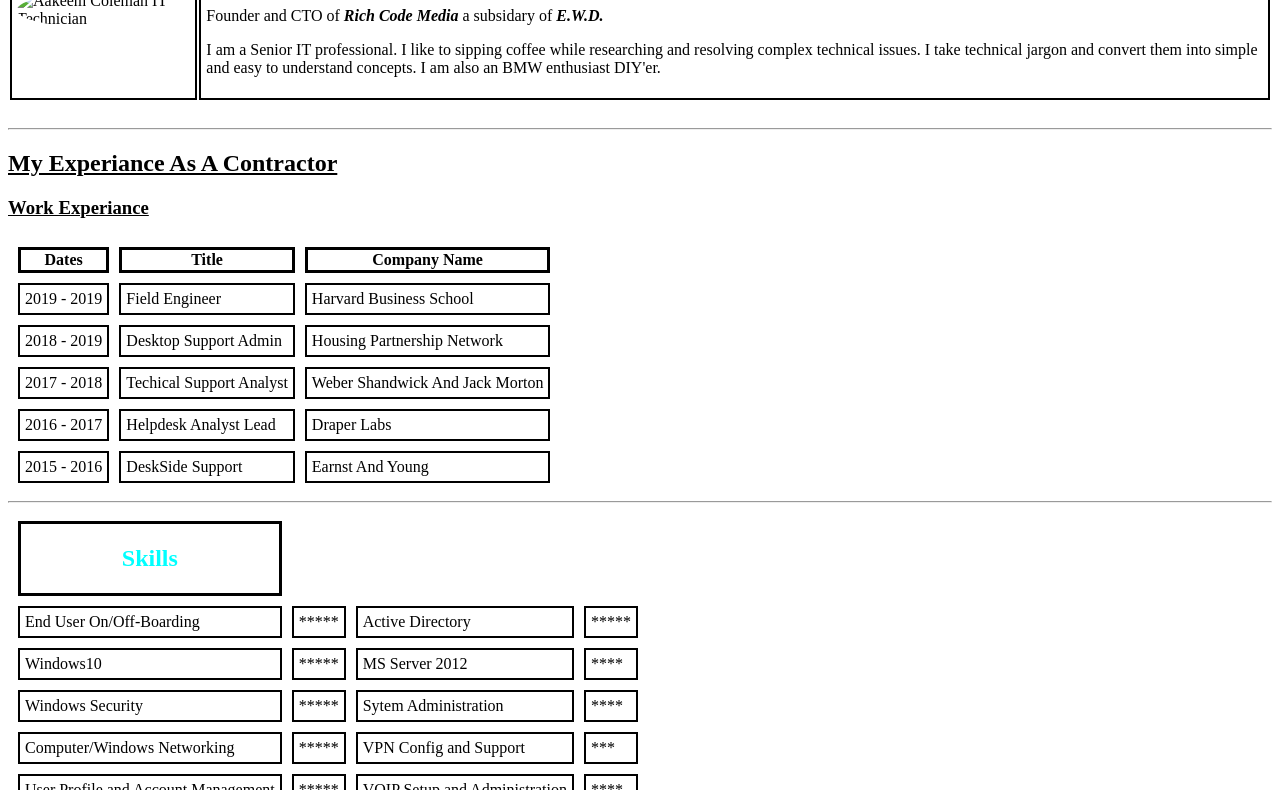
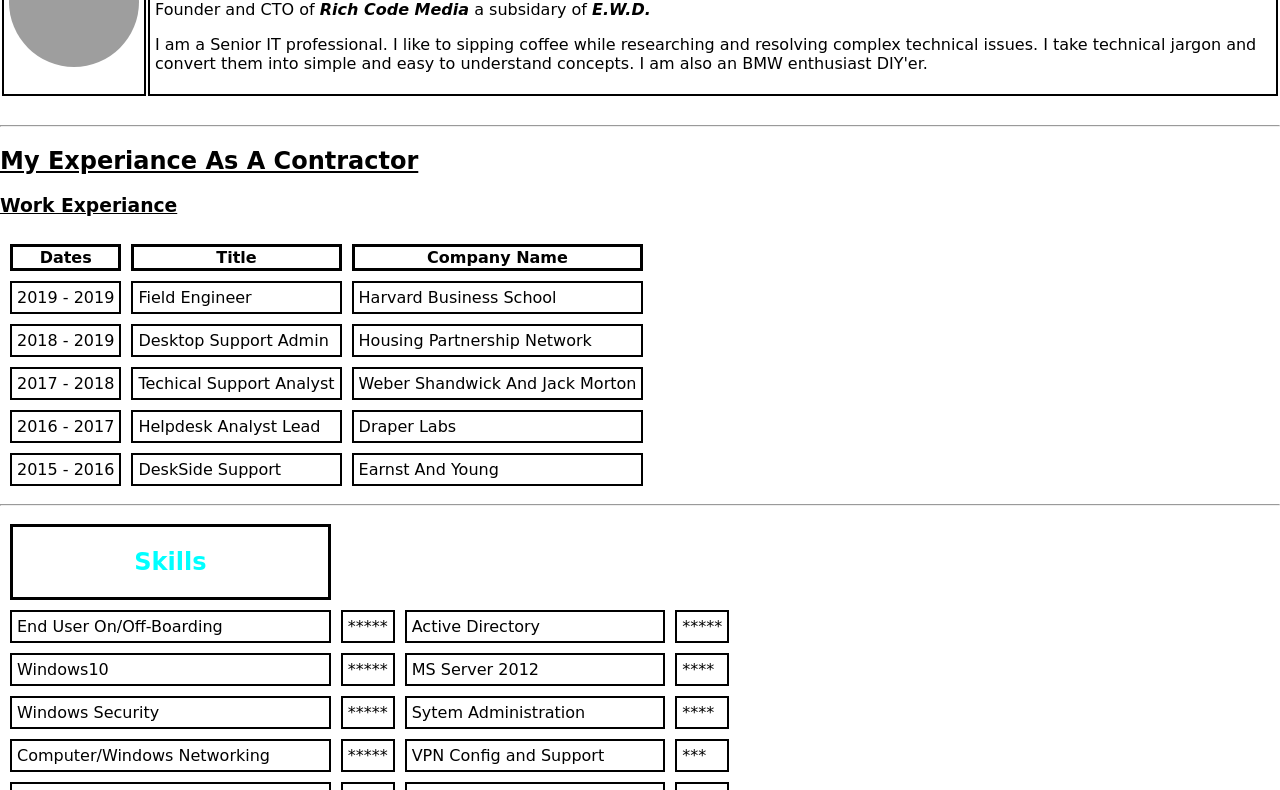
Before and after one commit to 4th3LuLz0fIt/CV, a plain HTML site: page index.html in a window 1280 px wide. Shown: the part 90-880 px from the top of the page. Drawn offline with Linux system fonts and the light colour scheme; the site is published under a folder, as on GitHub Pages, so addresses that start at the root find nothing.

Commit message:
edits img and stylesheet paths
2nd or 3rd commit

```diff
--- a/index.html
+++ b/index.html
@@ -3,7 +3,7 @@
   <head>
     <meta charset="UTF-8" />
     <meta name="viewport" content="width=device-width, initial-scale=1.0" />
-    <link rel="stylesheet" href="/css/main.css" />
+    <link rel="stylesheet" href="css/main.css" />
     <title>Aakeem's Website</title>
 
     <style>
@@ -21,7 +21,7 @@
 
     <table>
       <td> <img
-        src="/img/IMG_20171109_110526 (1).jpg"
+        src="img/IMG_20171109_110526 (1).jpg"
         alt="Aakeem Coleman IT Technician"
         width="130px"
         height="130px"
```
